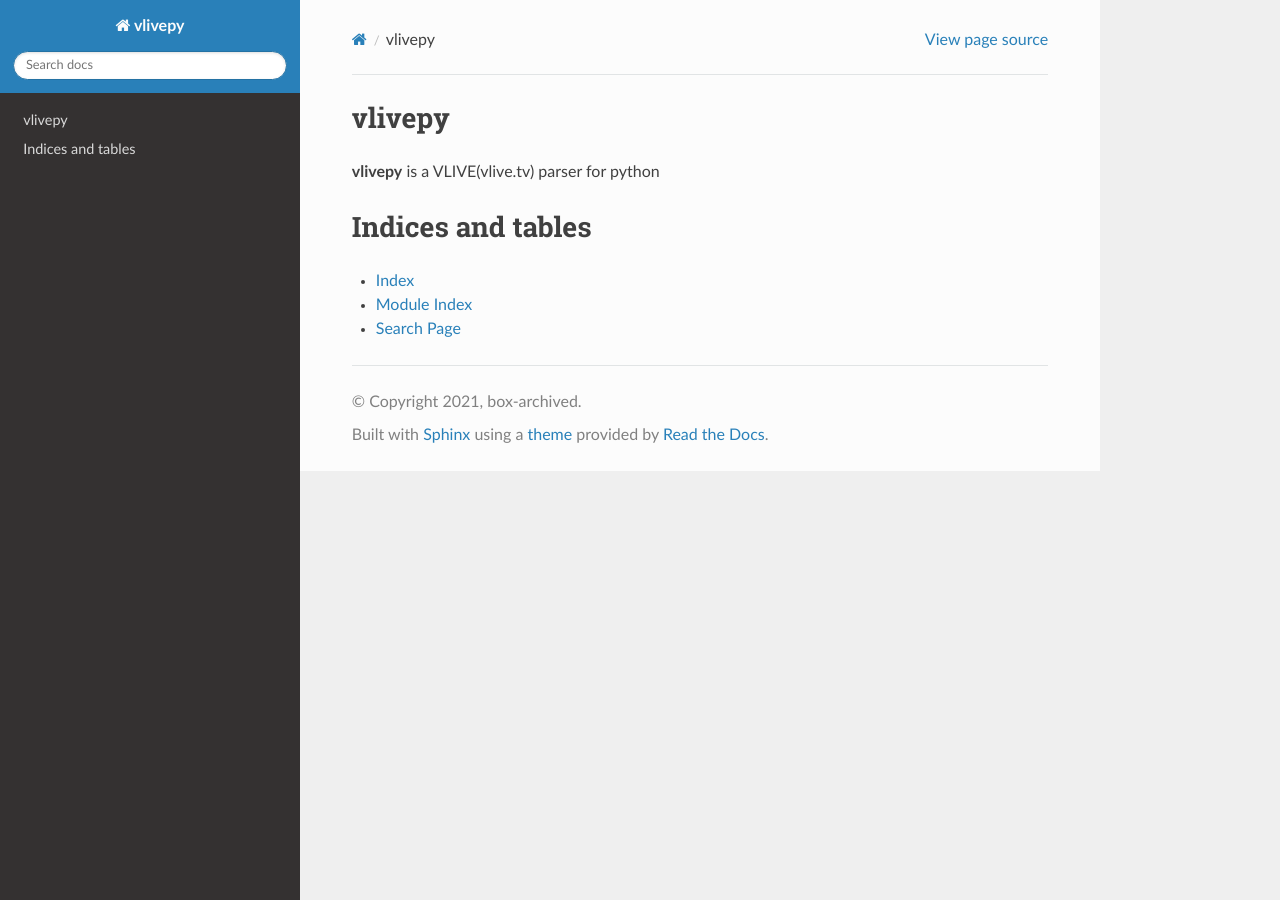
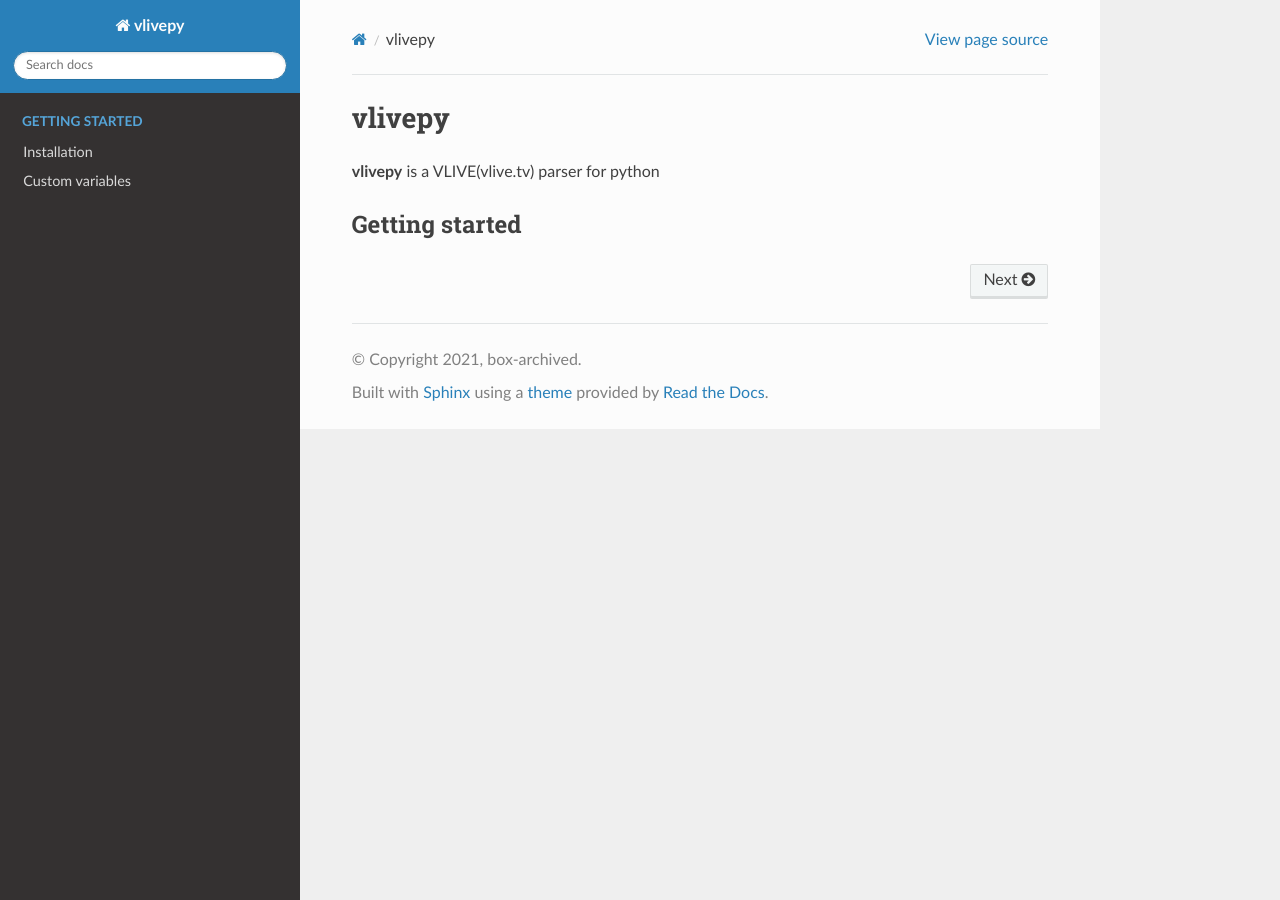
Before and after one commit to box-archived/vlive-py, a Sphinx documentation site: the page built from docs/index.rst, in a window 1280 px wide. Built offline with Sphinx 7.4.7 and the Read the Docs theme 2.0.0, drawn with Linux system fonts in a browser that asks for light colours.

Commit message:
Add getting started to docs

```diff
--- /dev/null
+++ b/docs/custom_variables.rst
@@ -0,0 +1,2 @@
+Custom variables
+=================
--- a/docs/index.rst
+++ b/docs/index.rst
@@ -1,22 +1,14 @@
-.. vlivepy documentation master file, created by
-   sphinx-quickstart on Sat Mar  6 11:24:45 2021.
-   You can adapt this file completely to your liking, but it should at least
-   contain the root `toctree` directive.
-
 vlivepy
 =======
 **vlivepy** is a VLIVE(vlive.tv) parser for python
 
+Getting started
+---------------
 
 .. toctree::
-   :maxdepth: 2
-   :caption: Contents:
+    :maxdepth: 2
+    :hidden:
+    :caption: Getting started
 
-
-
-Indices and tables
-==================
-
-* :ref:`genindex`
-* :ref:`modindex`
-* :ref:`search`
+    installation
+    custom_variables
--- /dev/null
+++ b/docs/installation.rst
@@ -0,0 +1,2 @@
+Installation
+============
```
